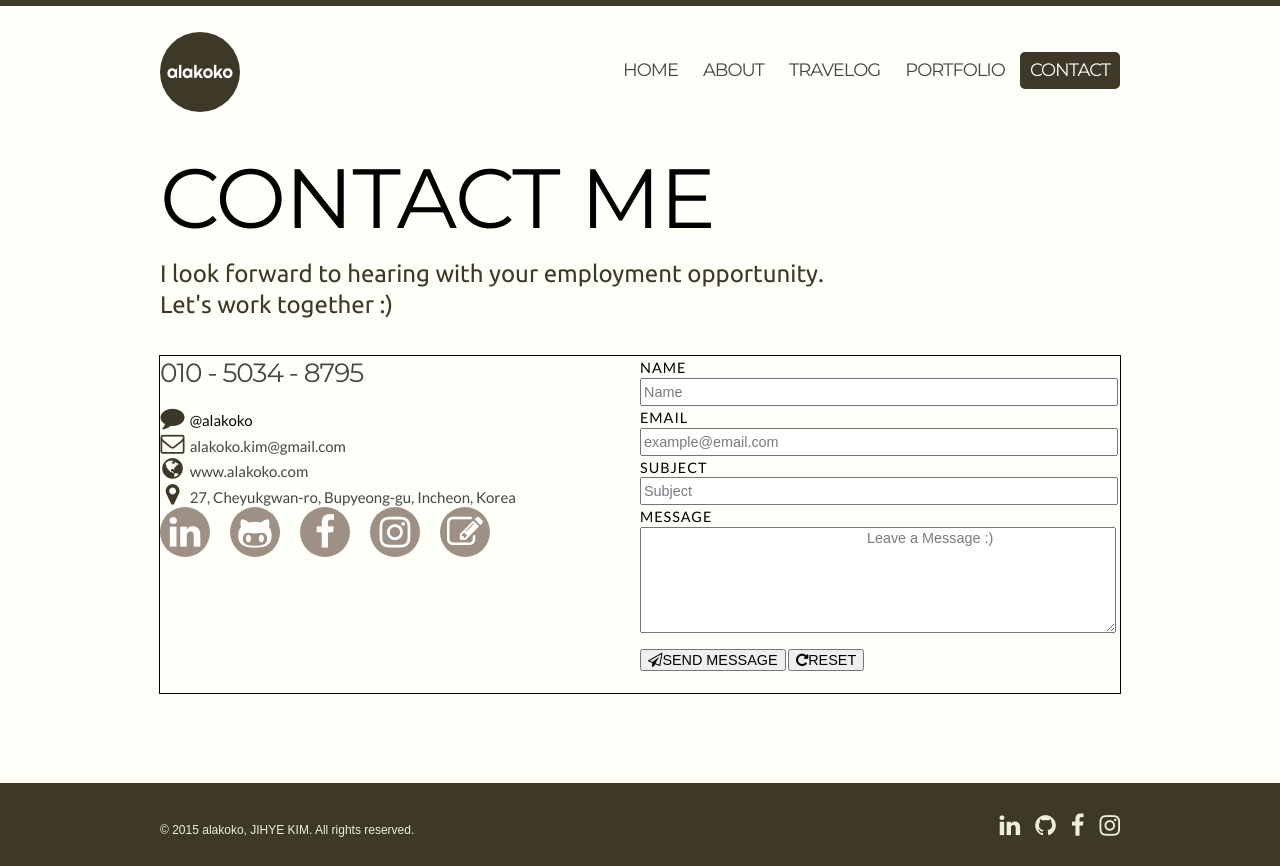
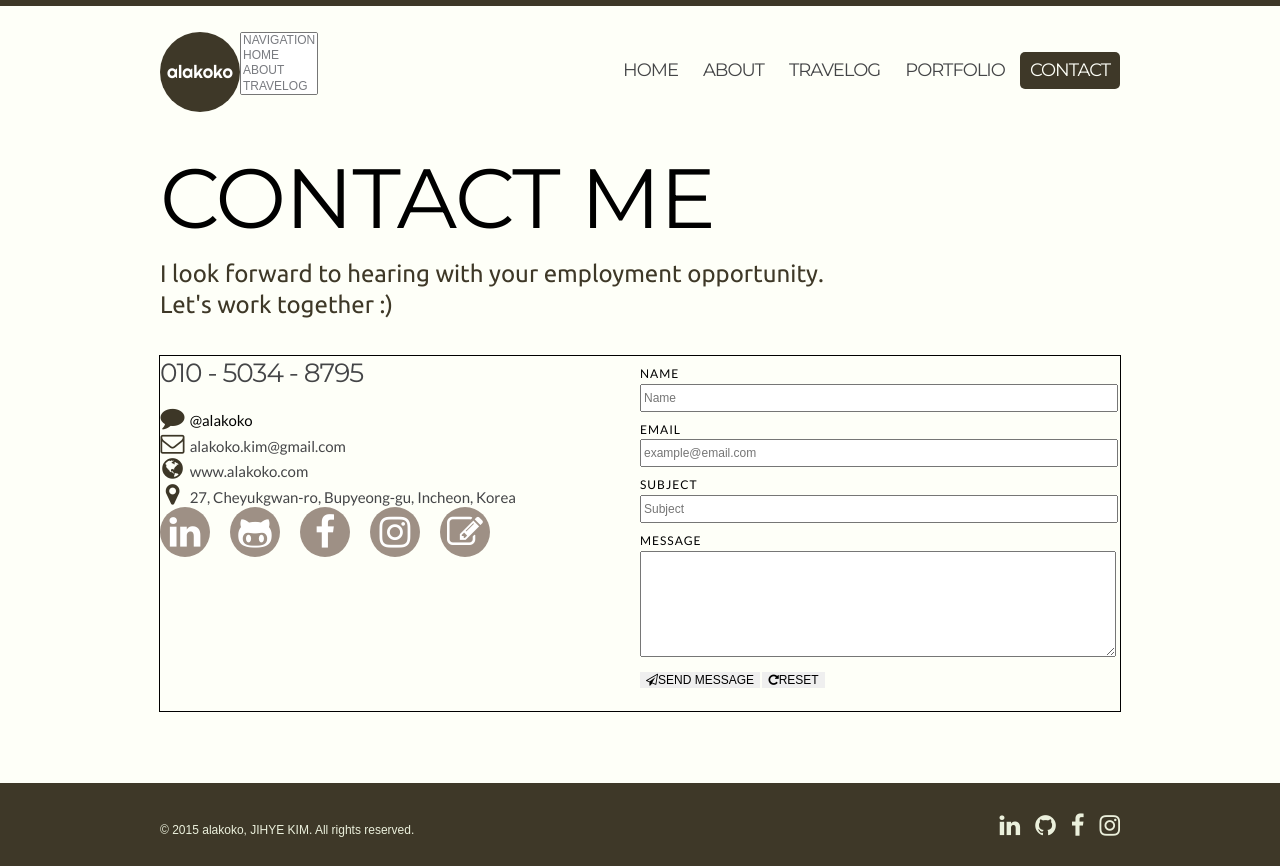
Before and after one commit to alakoko/alakoko.github.io, a website: page contact/contact.html in a window 1280 px wide. Drawn offline with nearby package versions, Linux system fonts and the light colour scheme.

Commit message:
contact 페이지 제작중
contact 페이지 제작중

```diff
--- a/contact/contact.html
+++ b/contact/contact.html
@@ -71,17 +71,16 @@
 				</div>
 				<form action="email_form.jsp" method="post" id="email">
 						<label for="name">name</label>
-						<input type="text" name="name" id="name" value="Name"><br>
+						<input type="text" name="name" id="name" placeholder="Name"><br>
 
 						<label for="mail">email</label>
-						<input type="text" name="mail" id="email" value="example@email.com"><br>
+						<input type="text" name="mail" id="email" placeholder="example@email.com"><br>
 
 						<label for="subject">subject</label>
-						<input type="text" name="subject" id="subject" value="Subject"><br>
+						<input type="text" name="subject" id="subject" placeholder="Subject"><br>
 
 						<label for="message">message</label>
-						<textarea name="message" id="message">
-							Leave a Message :)
+						<textarea name="message" id="message" placeholder="Leave a Message :)">
 						</textarea>
 						<br><br>
 
--- a/css/common.css
+++ b/css/common.css
@@ -11,7 +11,7 @@ html {
 body {
 	font:normal 12px '나눔고딕',nanumgothic,'돋움',dotum,AppleGothic, Arial, Verdana, sans-serif;
 	line-height:1.3;
-	color:black
+	color:black;
 	background-color:#fff;
 	margin:0;
 	padding:0;
@@ -125,9 +125,6 @@ a {
 .desk_nav>li>a:active{
 	color: #FFFFFF;
 }*/
-#select_nav{
-	display: none;
-}
 
 /* content */
 #content{
--- a/css/contact.css
+++ b/css/contact.css
@@ -93,10 +93,11 @@ form>label{
 	display: block;
 	text-transform:uppercase;
 	letter-spacing: 1px;
-	margin-top: 3px;
+	margin-top: 10px;
 }
 form input,textarea{
 	width: 470px;
+	margin-top: 2px;
 }
 form input{
 	height: 20px;
@@ -106,6 +107,10 @@ form textarea{
 	height: 100px;
 }
 form>*{
-	font-size: 1.2em;
+	font-size: 1.0em;
 
 }
+
+button{
+	border:0;
+}
```
Also changed, not shown: index.html (+2 -2 lines), travelog/travelog.html (+0 -8 lines).
